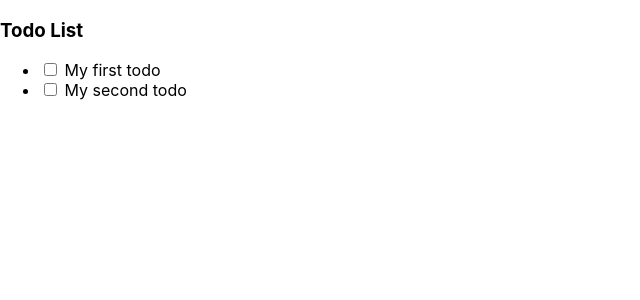
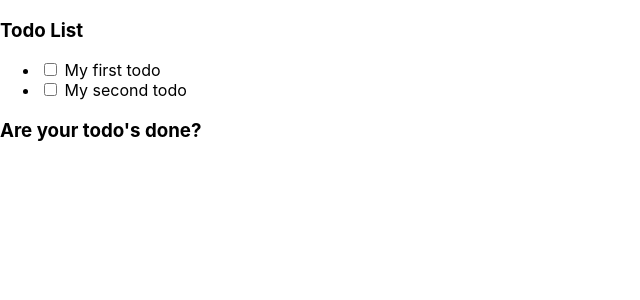
Before and after one commit to becodeorg/verou-3-react-intro-Ellen-Seghers, a React (Create React App) app: page / in a window 1280 px wide. Shown: the top 300 px of the page, without its empty margins (0-640 px from the left). Built offline with nearby package versions, Linux system fonts and the light colour scheme.

Commit message:
Create Footer component and add it to index.js.

```diff
--- /dev/null
+++ b/src/Footer.js
@@ -0,0 +1,7 @@
+const Footer = () => {
+    return (
+        <h3>Are your todo's done?</h3>
+    )
+}
+
+export default Footer;
--- a/src/index.js
+++ b/src/index.js
@@ -3,11 +3,14 @@ import ReactDOM from 'react-dom';
 import './index.css';
 import App from './App';
 import Header from './Header';
+import Footer from './Footer';
 import reportWebVitals from './reportWebVitals';
 
 ReactDOM.render(
   <React.StrictMode>
-    <Header /><App />
+      <Header />
+      <App />
+      <Footer />
   </React.StrictMode>,
   document.getElementById('root')
 );
```
